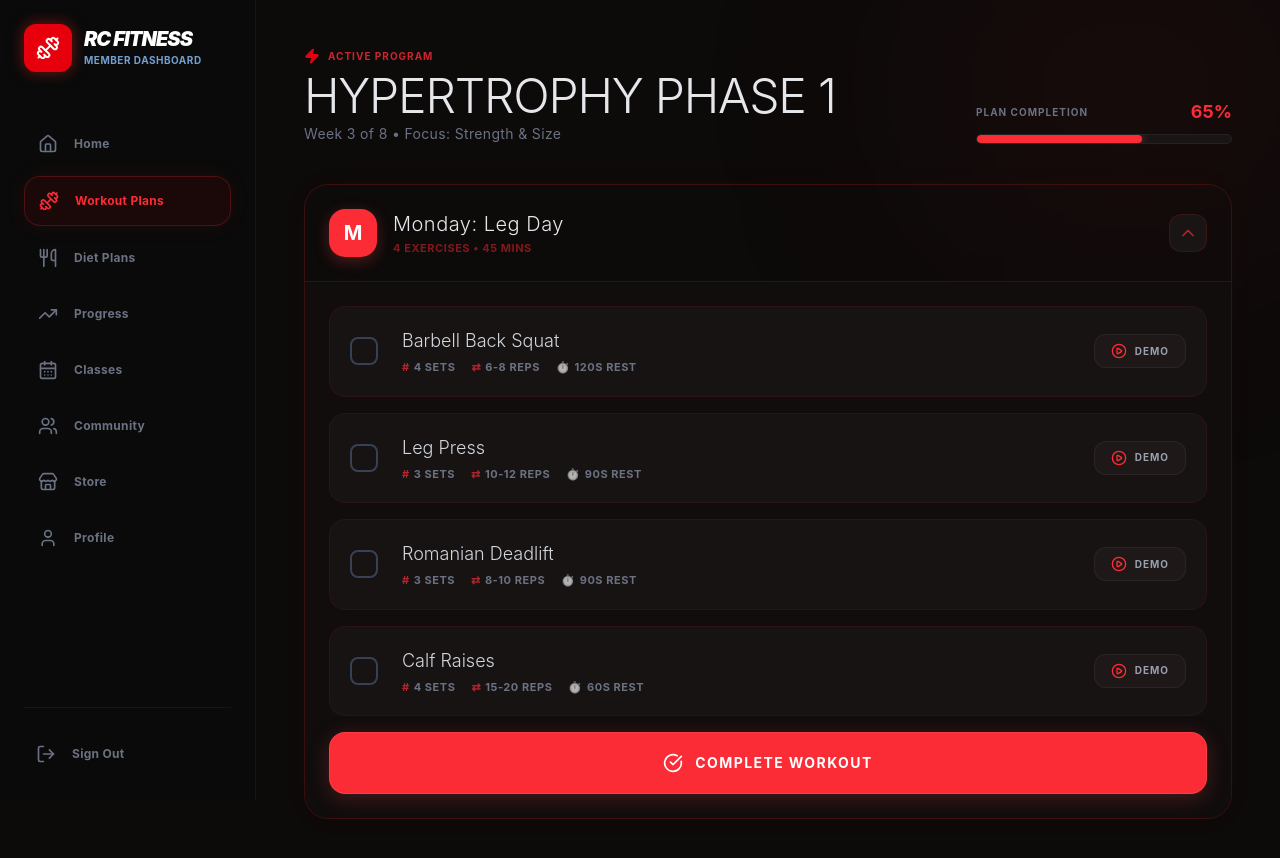
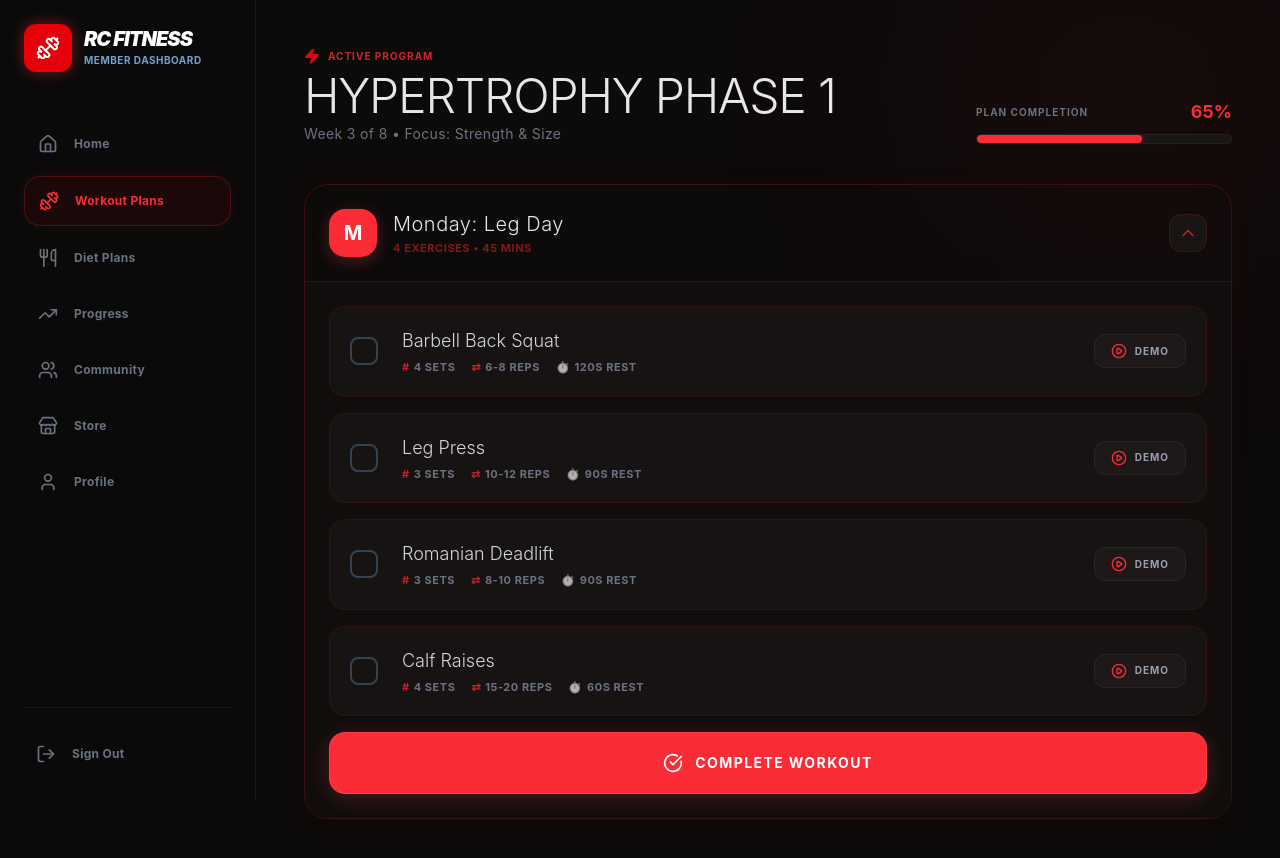
Before and after one commit to Dune-Wid/RC-Fitness-client, a React (Vite) app: page /workout-plans in a window 1280 px wide. Shown: the top 858 px of the page. Built offline with nearby package versions, Linux system fonts and the light colour scheme.

Commit message:
fix: cleanup and rollback verification

```diff
--- a/src/components/MemberSidebar.jsx
+++ b/src/components/MemberSidebar.jsx
@@ -12,7 +12,6 @@ const MemberSidebar = () => {
     { name: 'Workout Plans', icon: <Dumbbell size={20}/>, path: '/workout-plans' },
     { name: 'Diet Plans', icon: <Utensils size={20}/>, path: '/diet-plans' },
     { name: 'Progress', icon: <TrendingUp size={20}/>, path: '/progress' },
-    { name: 'Classes', icon: <CalendarDays size={20}/>, path: '/classes' },
     { name: 'Community', icon: <Users size={20}/>, path: '/reviews' },
     { name: 'Store', icon: <Store size={20}/>, path: '/store' },
     { name: 'Profile', icon: <User size={20}/>, path: '/profile' },
--- a/src/components/Sidebar.jsx
+++ b/src/components/Sidebar.jsx
@@ -12,10 +12,8 @@ const Sidebar = () => {
     { name: 'Members', icon: <Users size={20}/>, path: '/members' },
     { name: 'Staff', icon: <UserCheck size={20}/>, path: '/staff' },
     { name: 'Finances', icon: <CreditCard size={20}/>, path: '/finances' },
-    { name: 'Equipment', icon: <Dumbbell size={20}/>, path: '/equipment' },
     { name: 'Shop', icon: <ShoppingBag size={20}/>, path: '/shop' },
     { name: 'Event', icon: <Calendar size={20}/>, path: '/event' },
-    { name: 'Class', icon:<BicepsFlexed size={20}/>, path: '/class'},
     { name: 'Settings', icon: <Settings size={20}/>, path: '/settings' },
   ];
 
```
Also changed, not shown: 1 other file (tests, documents, lock files or other folders).
